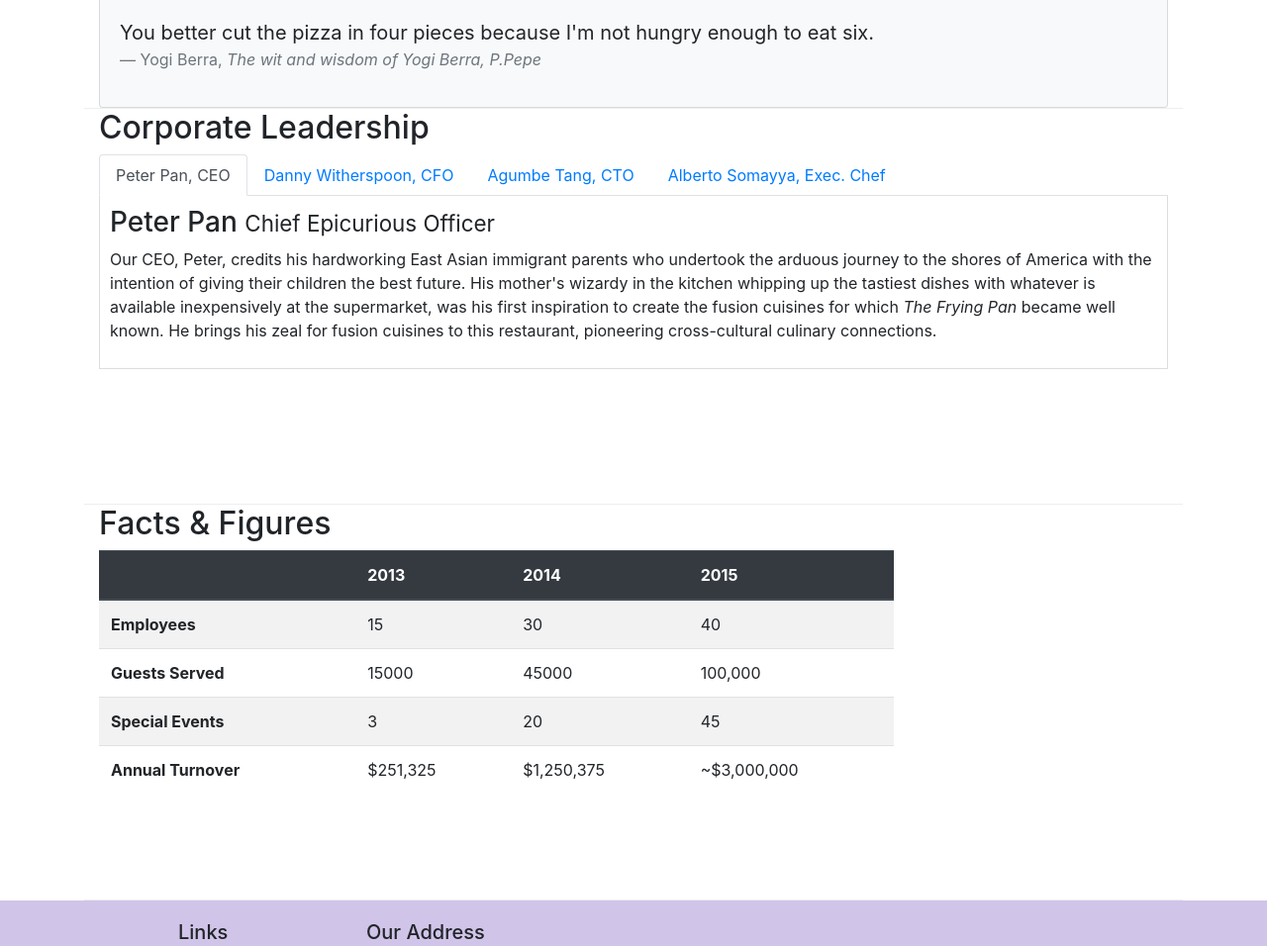
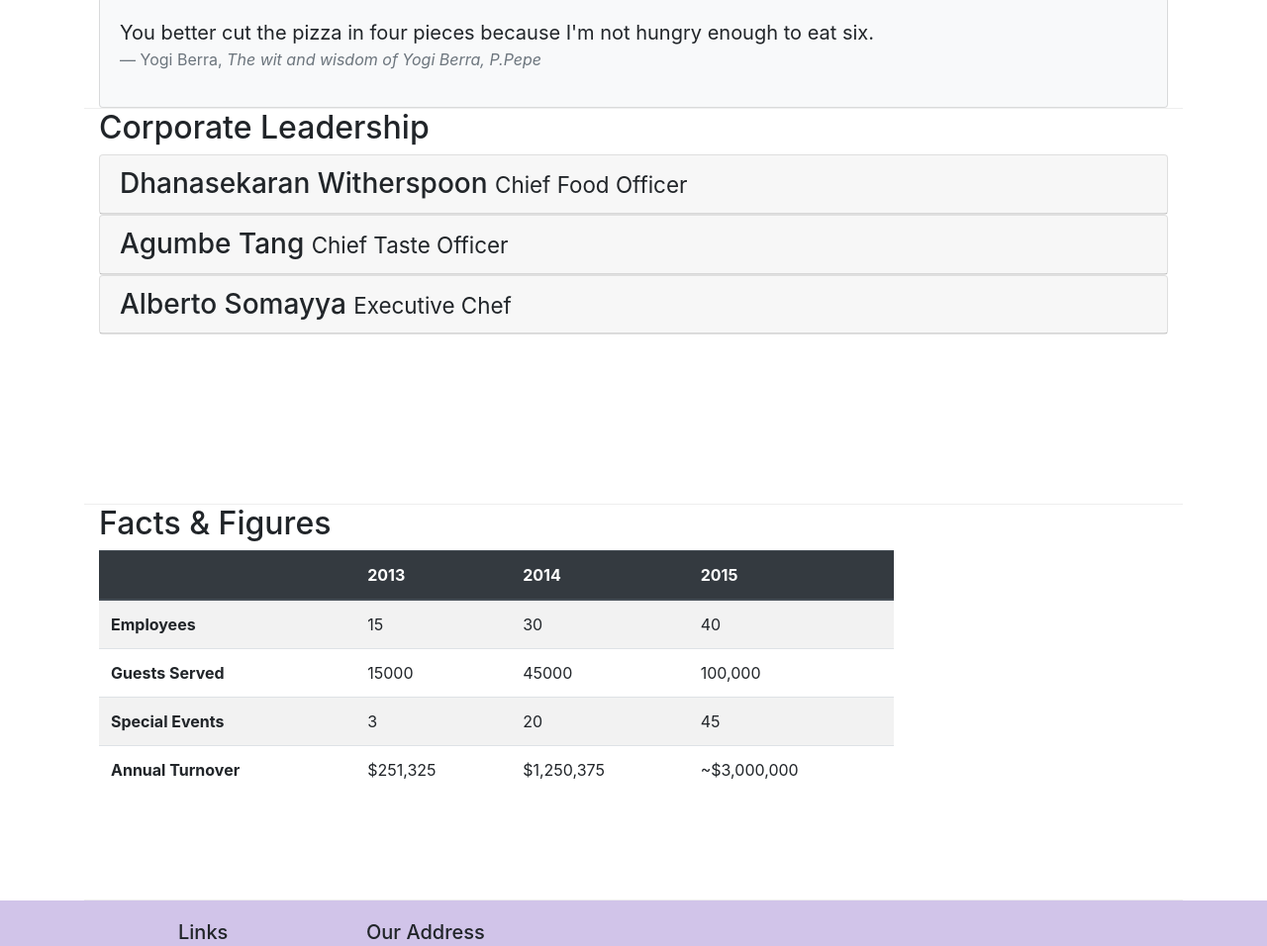
Before and after one commit to nmoragane/Bootstrap, a website: page aboutus.html in a window 1280 px wide. Shown: the part 762-1718 px from the top of the page at 99% size. Drawn offline with nearby package versions, Linux system fonts and the light colour scheme.

Commit message:
accordion

```diff
--- a/aboutus.html
+++ b/aboutus.html
@@ -103,42 +103,51 @@
             <div class = "col">
                 <h2>Corporate Leadership</h2>
 
-                <ul class="nav nav-tabs">
-                    <li class="nav-item">
-                      <a class="nav-link active" href="#peter"
-                        role="tab" data-toggle="tab">Peter Pan, CEO</a>
-                    </li>
-                    <li class="nav-item">
-                      <a class="nav-link" href="#danny" role="tab"
-                        data-toggle="tab">Danny Witherspoon, CFO</a>
-                    </li>
-                    <li class="nav-item">
-                      <a class="nav-link" href="#agumbe" role="tab"
-                        data-toggle="tab">Agumbe Tang, CTO</a>
-                    </li>
-                    <li class="nav-item">
-                      <a class="nav-link" href="#alberto" role="tab"
-                        data-toggle="tab">Alberto Somayya, Exec. Chef</a>
-                    </li>
-                </ul>
 
-                <div class="tab-content">
-                    <div role="tabpanel" class="tab-pane fade show active" id="peter">
-                        <h3>Peter Pan <small>Chief Epicurious Officer</small></h3>
-                        <p class="d-none d-sm-block">Our CEO, Peter, credits his hardworking East Asian immigrant parents who undertook the arduous journey to the shores of America with the intention of giving their children the best future. His mother's wizardy in the kitchen whipping up the tastiest dishes with whatever is available inexpensively at the supermarket, was his first inspiration to create the fusion cuisines for which <em>The Frying Pan</em> became well known. He brings his zeal for fusion cuisines to this restaurant, pioneering cross-cultural culinary connections.</p>
+
+                <div id="accordion">
+                    <div class="card">
+                        <div class="card-header" role="tab" id="dannyhead">
+                        <h3 class="mb-0">
+                            <a class="collapsed" data-toggle="collapse" data-target="#danny">
+                            Dhanasekaran Witherspoon <small>Chief Food Officer</small>
+                            </a>
+                        </h3>
                     </div>
-                    <div role="tabpanel" class="tab-pane fade" id="danny">
-                        <h3>Dhanasekaran Witherspoon <small>Chief Food Officer</small></h3>
-                        <p class="d-none d-sm-block">Our CFO, Danny, as he is affectionately referred to by his colleagues, comes from a long established family tradition in farming and produce. His experiences growing up on a farm in the Australian outback gave him great appreciation for varieties of food sources. As he puts it in his own words, <em>Everything that runs, wins, and everything that stays, pays!</em></p>
+                    <div class="collapse" id="danny" data-parent="#accordion">
+                        <div class="card-body">
+                            <p class="d-none d-sm-block">Our CFO, Danny, as he is affectionately referred to by his colleagues, comes from a long established family tradition in farming and produce. His experiences growing up on a farm in the Australian outback gave him great appreciation for varieties of food sources. As he puts it in his own words, <em>Everything that runs, wins, and everything that stays, pays!</em></p>
+                        </div>
                     </div>
-                    <div role="tabpanel" class="tab-pane fade" id="agumbe">
-                        <h3>Agumbe Tang <small>Chief Taste Officer</small></h3>
-                        <p class="d-none d-sm-block">Blessed with the most discerning gustatory sense, Agumbe, our CTO, personally ensures that every dish that we serve meets his exacting tastes. Our chefs dread the tongue lashing that ensues if their dish does not meet his exacting standards. He lives by his motto, <em>You click only if you survive my lick.</em></p>
+                </div>
+                <div class="card">
+                        <div class="card-header" role="tab" id="agumbehead">
+                        <h3 class="mb-0">
+                            <a class="collapsed" data-toggle="collapse" data-target="#agumbe">
+                            Agumbe Tang <small>Chief Taste Officer</small>
+                            </a>
+                        </h3>
                     </div>
-                    <div role="tabpanel" class="tab-pane fade" id="alberto">
-                        <h3>Alberto Somayya <small>Executive Chef</small></h3>
-                        <p class="d-none d-sm-block">Award winning three-star Michelin chef with wide International experience having worked closely with whos-who in the culinary world, he specializes in creating mouthwatering Indo-Italian fusion experiences. He says, <em>Put together the cuisines from the two craziest cultures, and you get a winning hit! Amma Mia!</em></p>
+                    <div class="collapse" id="agumbe" data-parent="#accordion">
+                        <div class="card-body">
+                            <p class="d-none d-sm-block">Blessed with the most discerning gustatory sense, Agumbe, our CTO, personally ensures that every dish that we serve meets his exacting tastes. Our chefs dread the tongue lashing that ensues if their dish does not meet his exacting standards. He lives by his motto, <em>You click only if you survive my lick.</em></p>
+                        </div>
                     </div>
+                </div>
+                <div class="card">
+                        <div class="card-header" role="tab" id="albertohead">
+                        <h3 class="mb-0">
+                            <a class="collapsed" data-toggle="collapse" data-target="#alberto">
+                            Alberto Somayya <small>Executive Chef</small>
+                            </a>
+                        </h3>
+                    </div>
+                    <div class="collapse" id="alberto" data-parent="#accordion">
+                        <div class="card-body">
+                            <p class="d-none d-sm-block">Award winning three-star Michelin chef with wide International experience having worked closely with whos-who in the culinary world, he specializes in creating mouthwatering Indo-Italian fusion experiences. He says, <em>Put together the cuisines from the two craziest cultures, and you get a winning hit! Amma Mia!</em></p>
+                        </div>
+                    </div>
+                </div>
                 </div>
             </div>
        </div>
```
